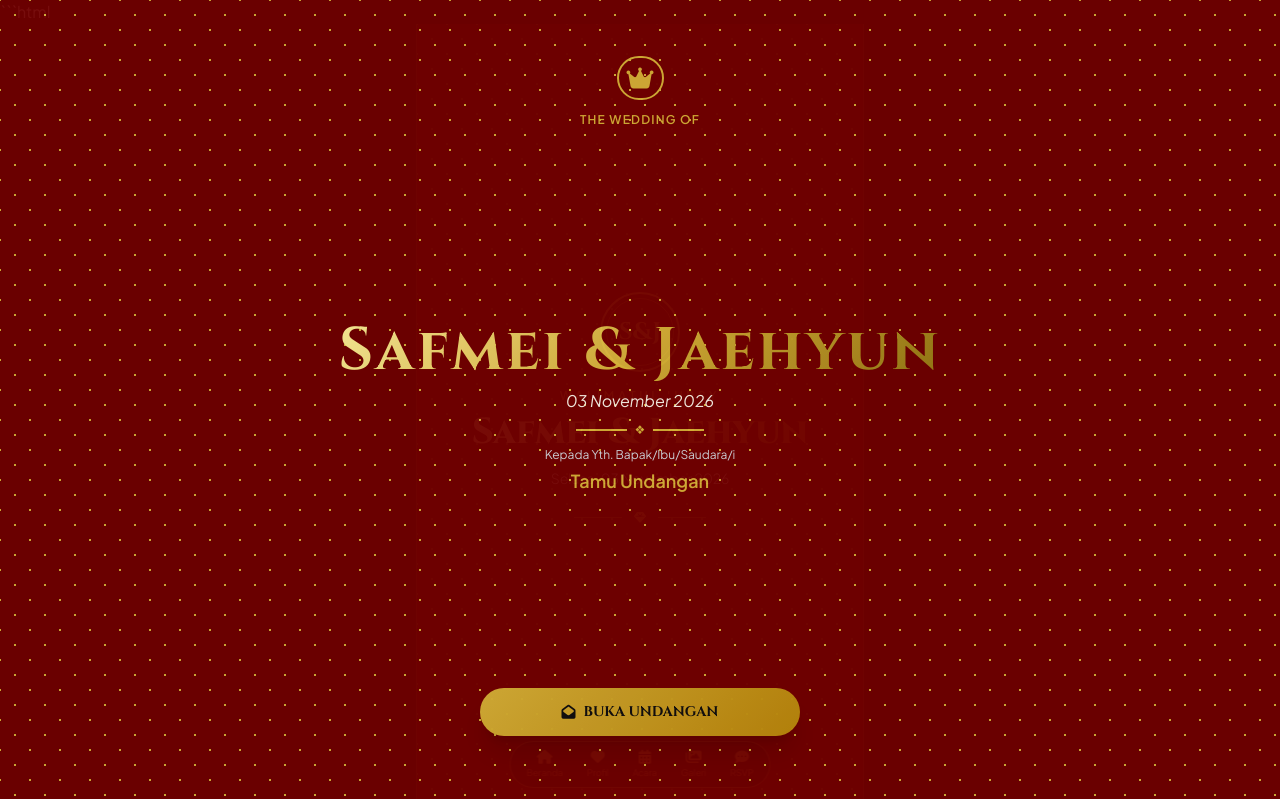
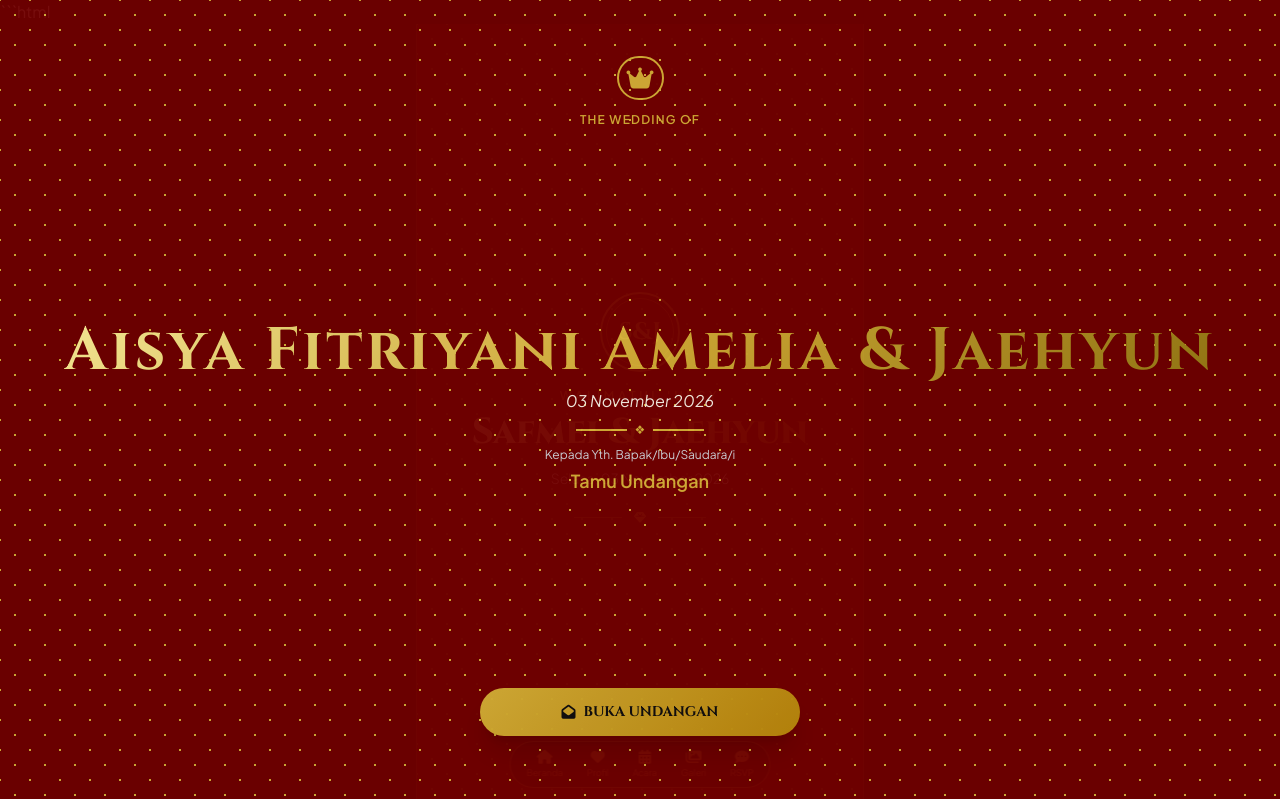
Before and after one commit to ameliacahyati41-ctrl/Undangan-digitall, a plain HTML site: page index.html in a window 1280 px wide. Shown: the top 799 px of the page. Drawn offline with nearby package versions, Linux system fonts and the light colour scheme.

Commit message:
Update index.html

```diff
--- a/index.html
+++ b/index.html
@@ -109,7 +109,7 @@
         </div>
 
         <div class="my-auto">
-            <h1 class="font-cinzel text-4xl sm:text-6xl font-bold gold-gradient-text mb-2 tracking-wider">Safmei & Jaehyun</h1>
+            <h1 class="font-cinzel text-4xl sm:text-6xl font-bold gold-gradient-text mb-2 tracking-wider">Aisya Fitriyani Amelia & Jaehyun</h1>
             <p class="text-sm sm:text-base text-bugis-cream italic">03 November 2026</p>
             <div class="w-32 h-0.5 bg-bugis-gold mx-auto my-4 relative">
                 <div class="absolute inset-0 flex items-center justify-center">
```
